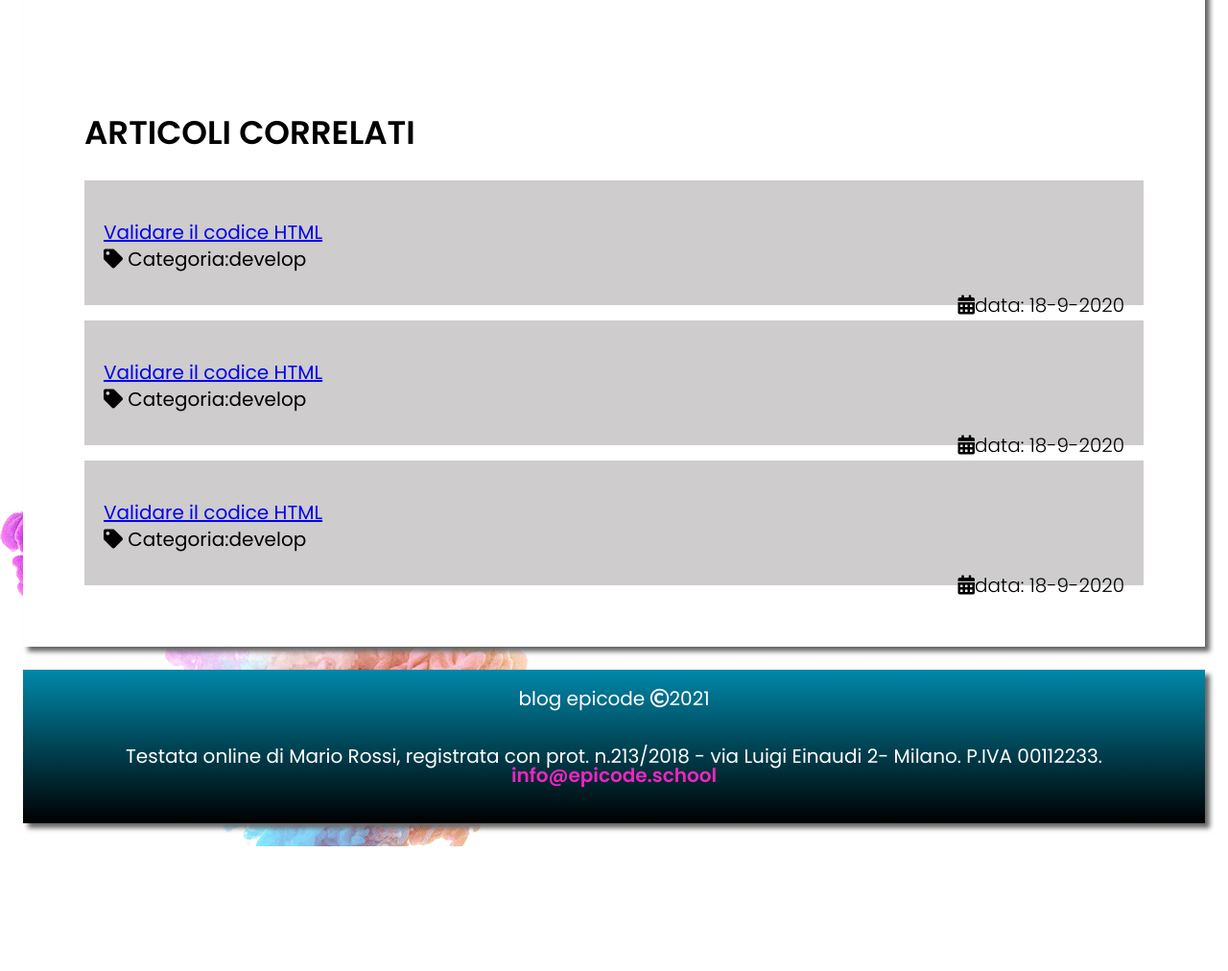
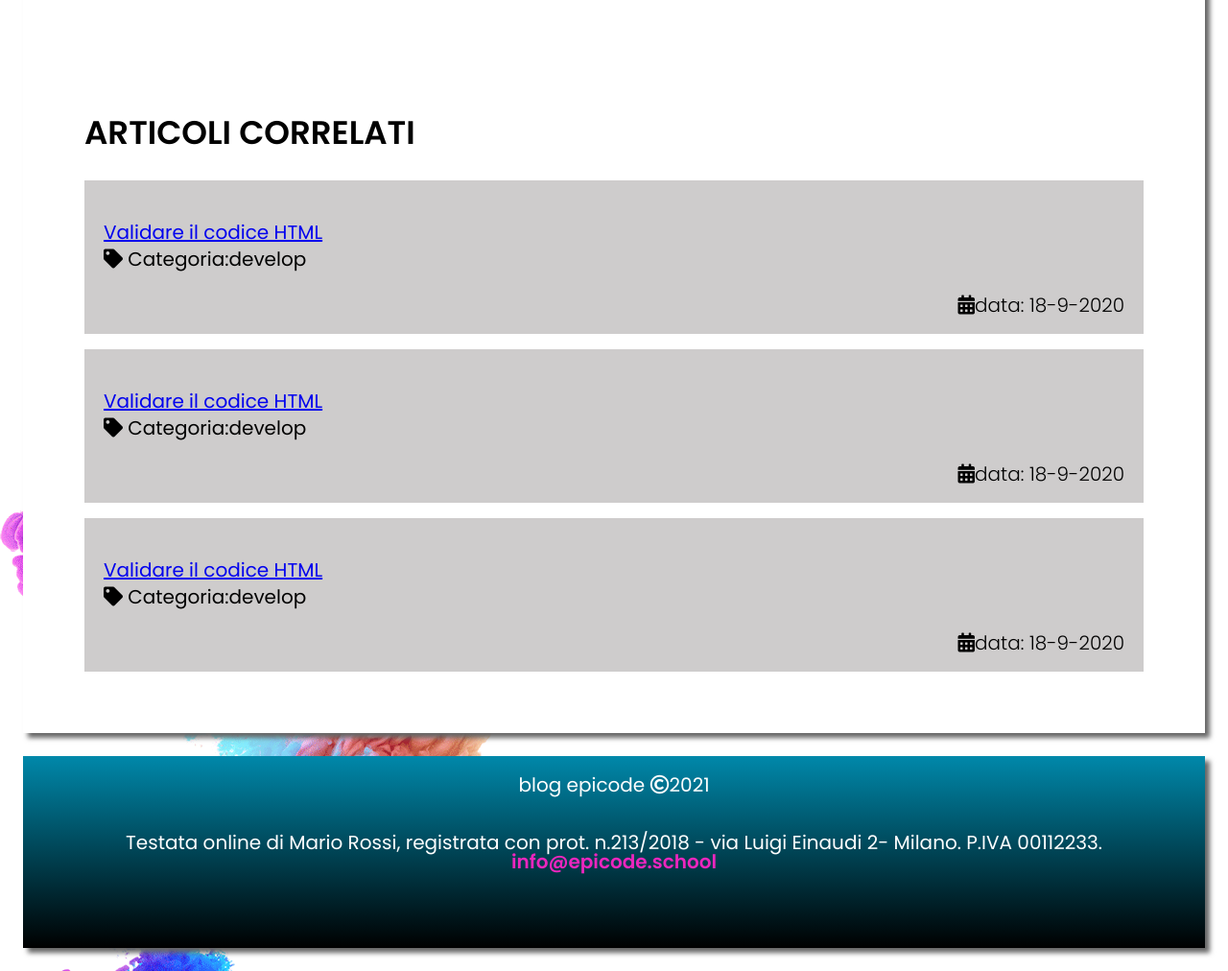
Before and after one commit to Vallerga/U1-W1-D4, a plain HTML site: page index.html in a window 1280 px wide. Shown: the part 2148-3160 px from the top of the page at 96% size. Before the commit the page ends 3030 px from the top, so only its background shows below. Drawn offline with Linux system fonts and the light colour scheme.

Commit message:
Versione finale

```diff
--- a/assets/css/style.css
+++ b/assets/css/style.css
@@ -188,7 +188,7 @@ div.correlati {
     font-size: 20px;
     font-weight: 400;
     line-height: 1.4em;
-    padding: 2em 1em 0.5em;
+    padding: 2em 1em;
     text-align: left;
 }
 
@@ -213,7 +213,6 @@ footer {
     font-weight: 400;
     height: 20vh;
     text-align: center;
-    box-sizing: border-box;
     background: linear-gradient(360deg, rgba(0, 0, 0, 1),rgb(0, 136, 170));
     box-shadow: 5px 5px 5px #666666;
     padding: 1em;
```
